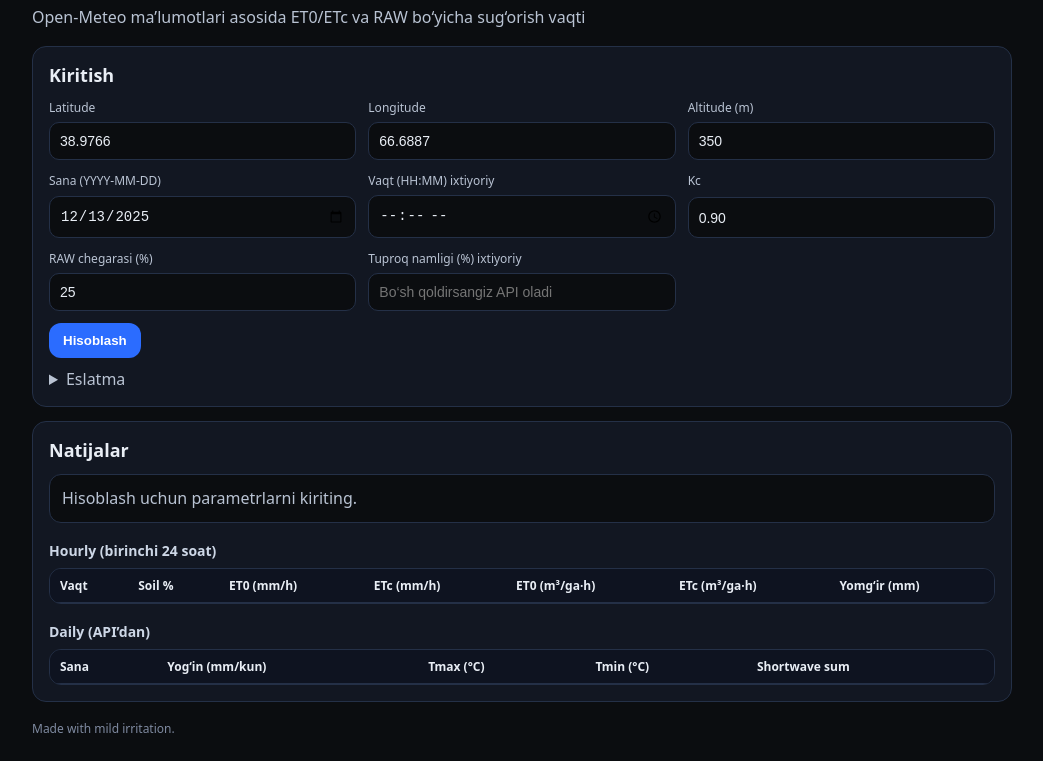
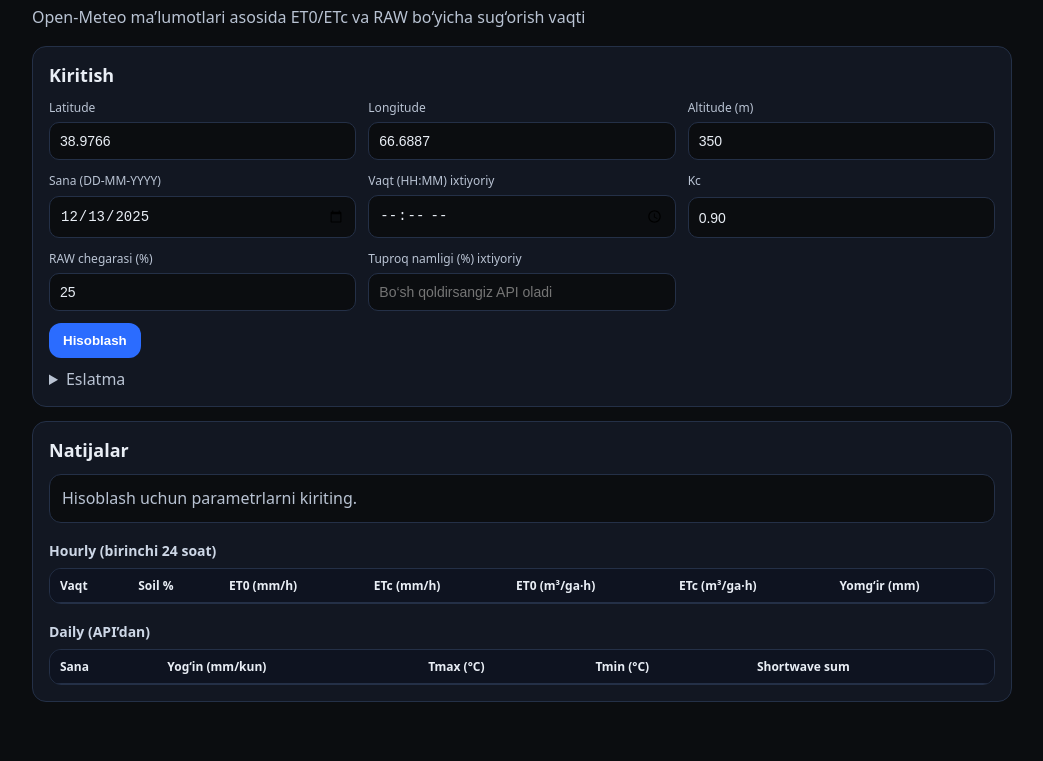
Before and after one commit to egamberdiyevotabek/Irrigation-program, a plain HTML site: page index.html in a window 1280 px wide. Shown: the part 64-825 px from the top of the page, without its empty margins (118-1161 px from the left). Drawn offline with Linux system fonts and the light colour scheme.

Commit message:
Update index.html

```diff
--- a/index.html
+++ b/index.html
@@ -33,7 +33,7 @@
         </label>
 
         <label>
-          Sana (YYYY-MM-DD)
+          Sana (DD-MM-YYYY)
           <input id="date" type="date" />
         </label>
 
@@ -117,7 +117,7 @@
     </section>
 
     <footer class="foot">
-      <span>Made with mild irritation.</span>
+      <span></span>
     </footer>
   </main>
 
```
